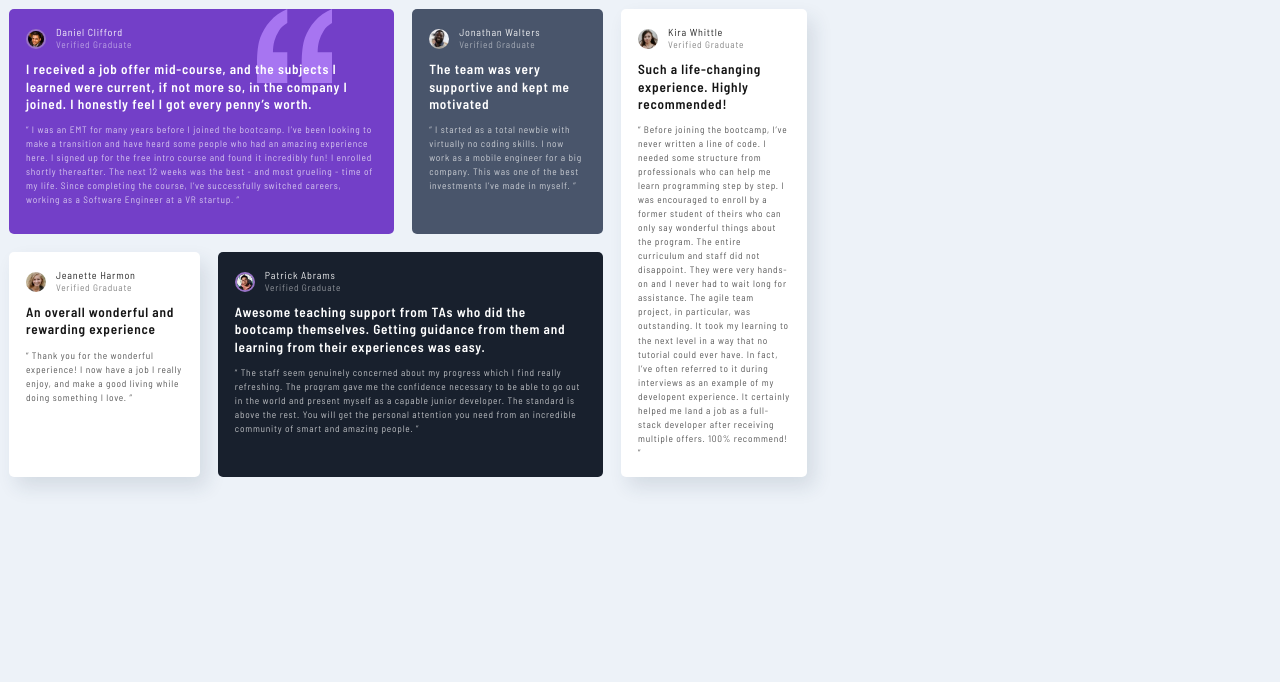
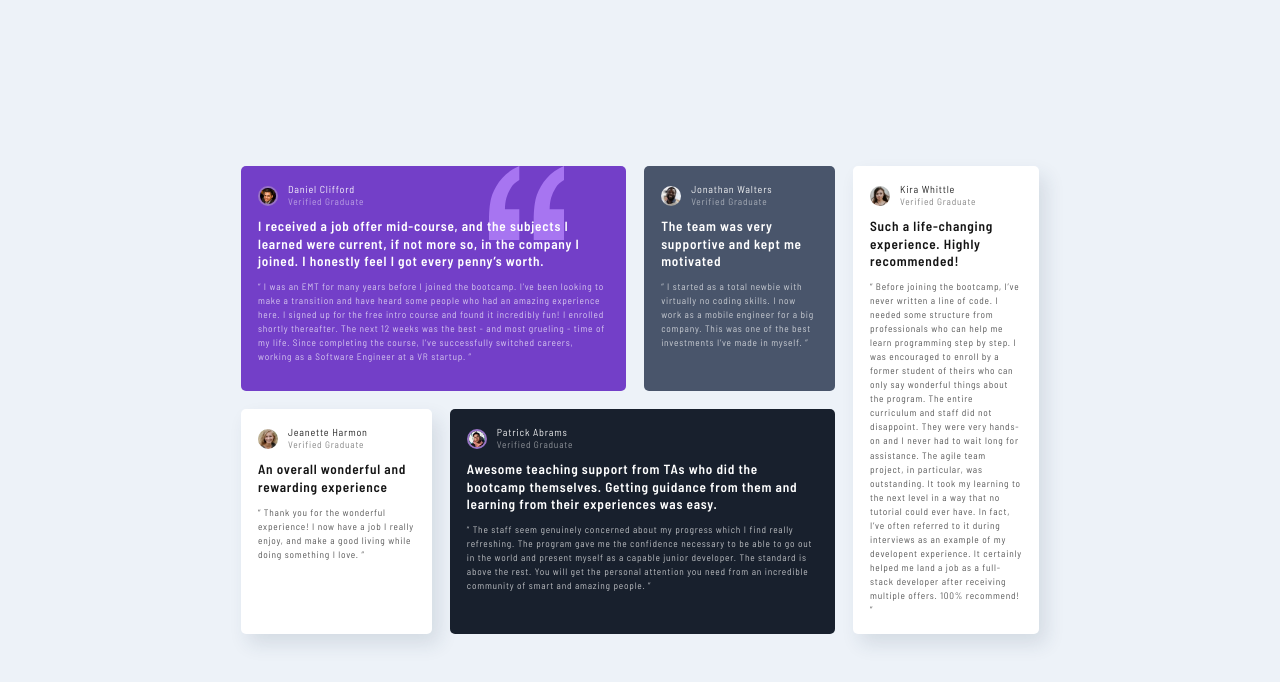
Before and after one commit to WhyPoq/testimonials-challenge, a plain HTML site: page index.html in a window 1280 px wide. Drawn offline with Linux system fonts and the light colour scheme.

Commit message:
fixed centering

```diff
--- a/style.css
+++ b/style.css
@@ -1,6 +1,8 @@
 html{
     font-size: 15.6px;
     box-sizing: border-box;
+
+    height: 100%;
 }
 
 *, *::before, *::after{
@@ -19,11 +21,10 @@ body{
 
     background-color: #edf2f8;
 
-    /*height: 100vh;
+    height: 100%;
     display: flex;
     justify-content: center;
-    align-items: center;*/
-    margin: 0 auto;
+    align-items: center;
 }
 
 p{
```
